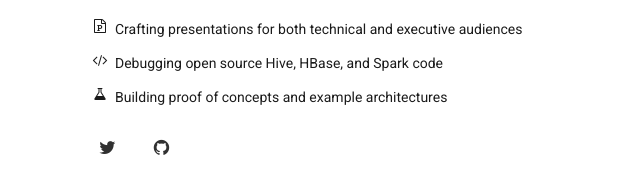
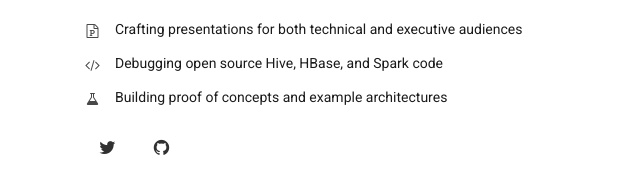
Before and after one commit to dacort/damons-data-lake, a plain HTML site: page web/index.html in a window 1280 px wide. Shown: the part 524-713 px from the top of the page, 0-640 px from the left. Drawn offline with Linux system fonts and the light colour scheme.

Commit message:
Remove tweaks, clean up li icons

```diff
--- a/web/index.html
+++ b/web/index.html
@@ -30,7 +30,6 @@
         <!-- Custom CSS-->
         <link rel="stylesheet" href="assets/css/styles.css">
         <link rel="stylesheet" href="assets/css/responsive.css">
-        <link rel="stylesheet" href="assets/css/tweaks.css">
 
         <!-- Colors -->
         <!-- <link rel="stylesheet" href="assets/css/colors/defauld.css" title="defauld"> -->
@@ -107,9 +106,9 @@
                                 <p class="wow fadeInUp" data-wow-duration="0.8s" data-wow-delay="0.4s">I work at AWS on EMR, Athena, Glue, and Lake Formation.<br />On any given day, I can be found</p>
 
                                 <ul class="fa-ul">
-                                    <li class="wow fadeInUp" data-wow-duration="0.8s" data-wow-delay="0.4s"><i class="fa fa-li fa-file-powerpoint-o"></i>Crafting presentations for both technical and executive audiences</li>
-                                    <li class="wow fadeInUp" data-wow-duration="0.8s" data-wow-delay="0.5s"><i class="fa fa-li fa-code"></i>Debugging open source Hive, HBase, and Spark code</li>
-                                    <li class="wow fadeInUp" data-wow-duration="0.8s" data-wow-delay="0.6s"><i class="fa fa-li fa-flask"></i>Building proof of concepts and example architectures</li>
+                                    <li class="wow fadeInUp" data-wow-duration="0.8s" data-wow-delay="0.4s"><span class="fa-li "><i class="fa fa-file-powerpoint-o"></i></span>Crafting presentations for both technical and executive audiences</li>
+                                    <li class="wow fadeInUp" data-wow-duration="0.8s" data-wow-delay="0.5s"><span class="fa-li "><i class="fa fa-code"></i></span>Debugging open source Hive, HBase, and Spark code</li>
+                                    <li class="wow fadeInUp" data-wow-duration="0.8s" data-wow-delay="0.6s"><span class="fa-li "><i class="fa fa-flask"></i></span>Building proof of concepts and example architectures</li>
                                 </ul>
 
                                 <ul class="social-icon wow fadeInUp" data-wow-duration="0.8s" data-wow-delay="0.7s">
```
